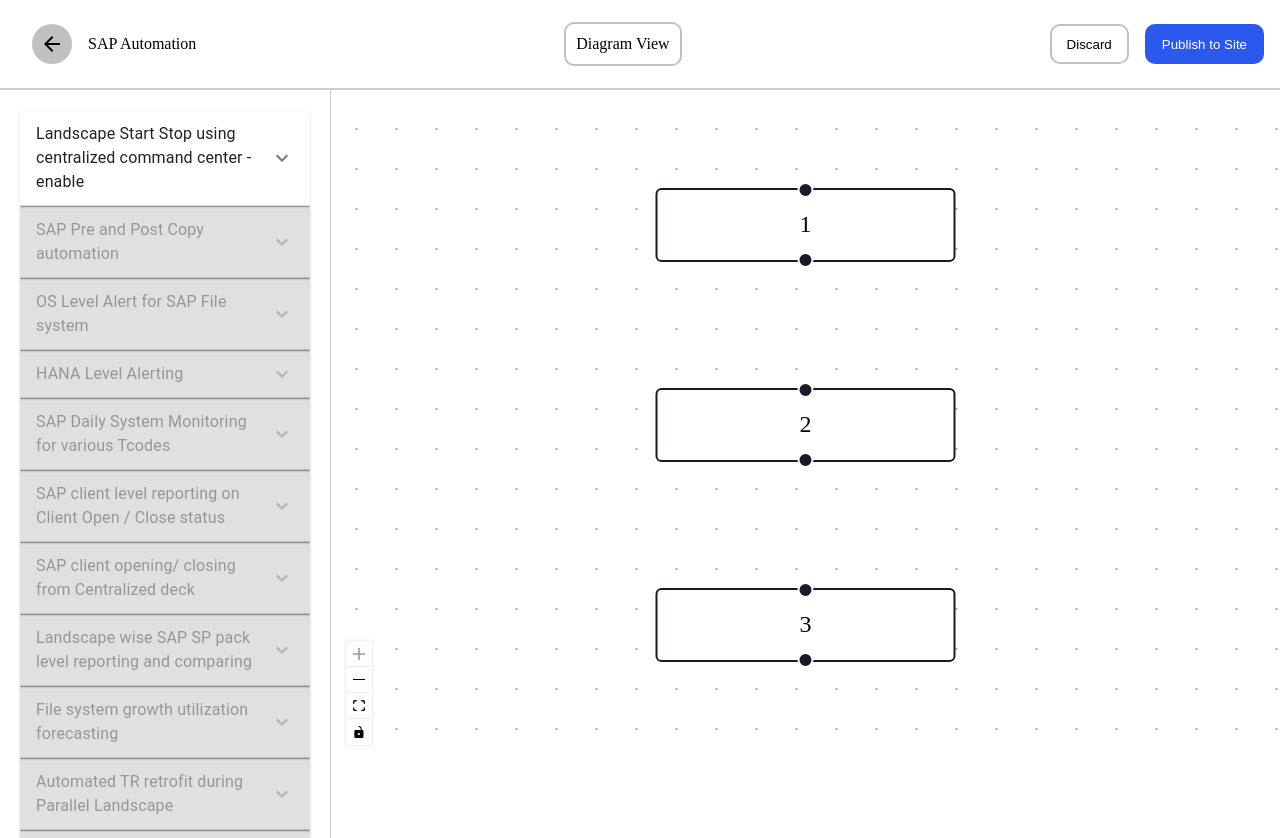
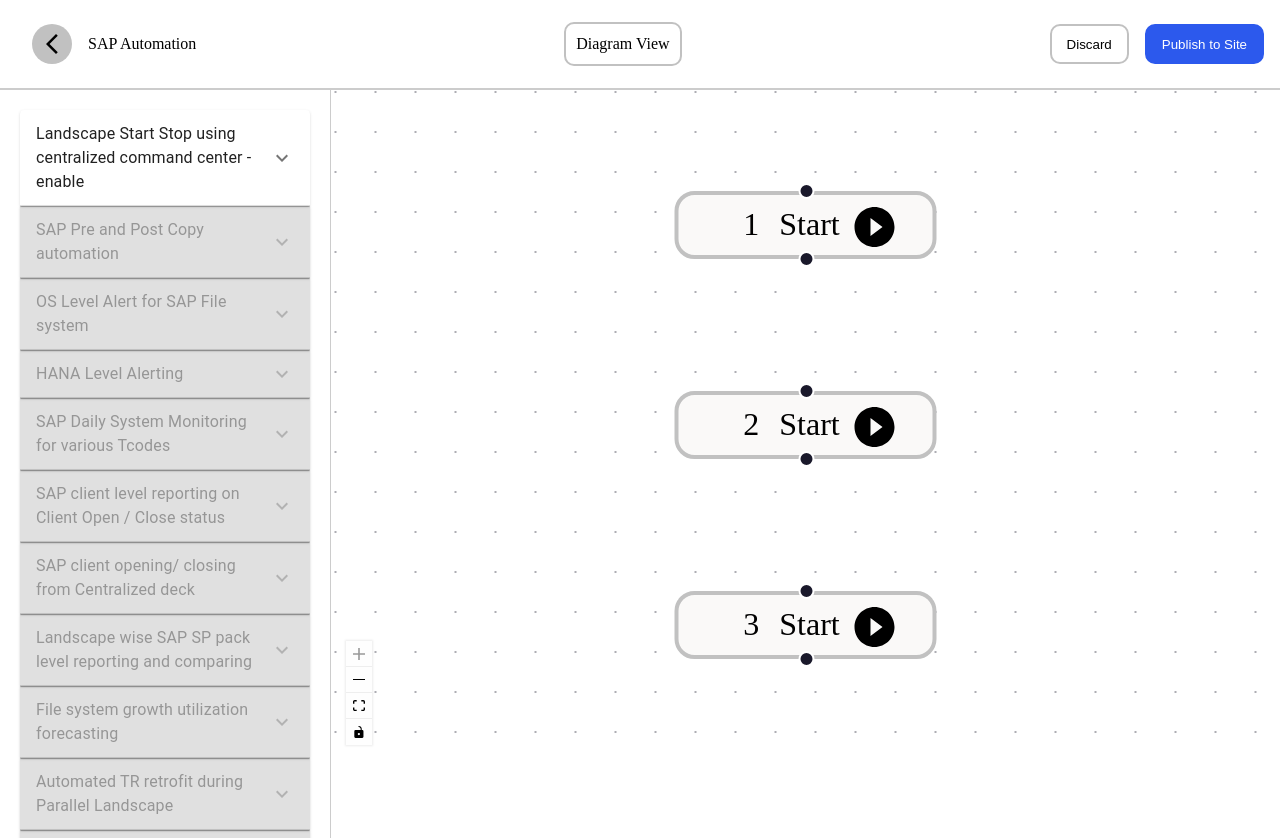
Before and after one commit to ShubhamGhoshInfosys02/sap-automation-flow, a React (Vite) app: page / in a window 1280 px wide. Built offline with nearby package versions, Linux system fonts and the light colour scheme.

Commit message:
custom node created

```diff
--- a/src/App.jsx
+++ b/src/App.jsx
@@ -2,6 +2,7 @@
 import ReactFlowUI from "./components/ReactFlowUI/ReactFlowUI";
 import OperationsPanel from "./components/OperationsPanel/OperationsPanel";
 import Header from "./components/Header/Header";
+import TextUpdaterNode from "./components/CustomNode/CustomNode";
 
 function App() {
   return (
--- /dev/null
+++ b/src/components/CustomNode/CustomNode.css
@@ -0,0 +1,16 @@
+.maincustom{
+    background-color: rgb(250, 249, 248);
+    display: flex;
+    align-items: center;
+    justify-content: center;
+    flex-direction: row;
+    height: 30px;
+    width:7rem;
+    padding-left: 15px;
+    border: 2px solid rgb(193, 193, 193);
+    border-radius: 10px;
+}
+.customimg{
+    padding-left: 5px;
+    padding-top: 5px;
+}
--- /dev/null
+++ b/src/components/CustomNode/CustomNode.jsx
@@ -0,0 +1,27 @@
+import React, { useState } from 'react';
+import { Handle, Position } from '@xyflow/react';
+import PlayCircleFilledWhiteIcon from '@mui/icons-material/PlayCircleFilledWhite';
+import StopCircleIcon from '@mui/icons-material/StopCircle';
+import "./CustomNode.css"
+
+const CustomButtonNode = ({ data }) => {
+    const [val,setVal]=useState(false);
+  const handleClick = () => {
+    setVal(!val)
+    console.log('Button clicked!');
+  };
+
+  return (
+    <>
+      <Handle type="target" position={Position.Top} />
+      <div className='maincustom'>
+        <p>{data.label}</p>
+        <p style={{paddingLeft:"10px"}}>{val?"Stop":"Start"}</p>
+        <a onClick={handleClick}>{val?<StopCircleIcon className='customimg'/>:<PlayCircleFilledWhiteIcon className='customimg'/>}</a>
+      </div>
+      <Handle type="source" position={Position.Bottom} />
+    </>
+  );
+};
+
+export default CustomButtonNode;
--- a/src/components/Header/Header.css
+++ b/src/components/Header/Header.css
@@ -20,10 +20,12 @@
     display: flex;
     justify-content: center;
     align-items: center;
+    cursor: pointer;
 
 }
 .mainonetitle{
     padding-left: 1rem;
+
 }
 .maintwo{
     padding-left: 10px;
@@ -34,6 +36,7 @@
     display: flex;
     justify-content: center;
     align-items: center;
+
 
 }
 .mainthree{
@@ -50,6 +53,7 @@
     border-radius: 10px;
     height: 2.5rem;
     background-color: white;
+    cursor: pointer;
 }
 .mainthreebutton2{
     padding-left: 15px;
@@ -61,4 +65,5 @@
     margin-left: 1rem;
     margin-right: 1rem;
     color: white;
+    cursor: pointer;
 }
--- a/src/components/Header/Header.jsx
+++ b/src/components/Header/Header.jsx
@@ -1,6 +1,6 @@
 import React from "react";
 import "./Header.css";
-import ArrowBackIcon from "@mui/icons-material/ArrowBack";
+import ArrowBackIosNewIcon from '@mui/icons-material/ArrowBackIosNew';
 
 const Header = () => {
   return (
@@ -9,7 +9,7 @@
         <div className="mainone">
           <div className="mainoneimg">
             {" "}
-            <ArrowBackIcon />
+            <ArrowBackIosNewIcon />
           </div>
           <p className="mainonetitle">SAP Automation</p>
         </div>
--- a/src/components/ReactFlowUI/ReactFlowUI.jsx
+++ b/src/components/ReactFlowUI/ReactFlowUI.jsx
@@ -5,16 +5,22 @@
   Background,
   useNodesState,
   useEdgesState,
+  applyEdgeChanges,
+  applyNodeChanges,
   addEdge,
 } from "@xyflow/react";
 
 import "@xyflow/react/dist/style.css";
+import CustomButtonNode from "../CustomNode/CustomNode";
 
 const initialNodes = [
-  { id: "1", position: { x: 0, y: 0 }, data: { label: "1" } },
-  { id: "2", position: { x: 0, y: 100 }, data: { label: "2" } },
-  { id: "3", position: { x: 0, y: 200 }, data: { label: "3" } },
+  { id: "1",type: 'customUpdater', position: { x: 0, y: 0 }, data: { label: "1" } },
+  { id: "2",type: 'customUpdater', position: { x: 0, y: 100 }, data: { label: "2" } },
+  { id: "3",type: 'customUpdater', position: { x: 0, y: 200 }, data: { label: "3" } },
 ];
+
+const nodeTypes = { customUpdater: CustomButtonNode };
+
 // const initialEdges = [{ id: "e1-2", source: "1", target: "2" }];
 const initialEdges = [];
 
@@ -26,6 +32,7 @@
     (params) => setEdges((eds) => addEdge(params, eds)),
     [setEdges]
   );
+
 
   return (
     <div
@@ -40,7 +47,9 @@
         onNodesChange={onNodesChange}
         onEdgesChange={onEdgesChange}
         onConnect={onConnect}
+        nodeTypes={nodeTypes}
         proOptions={proOptions}
+
         fitView
       >
         <Controls />
```
